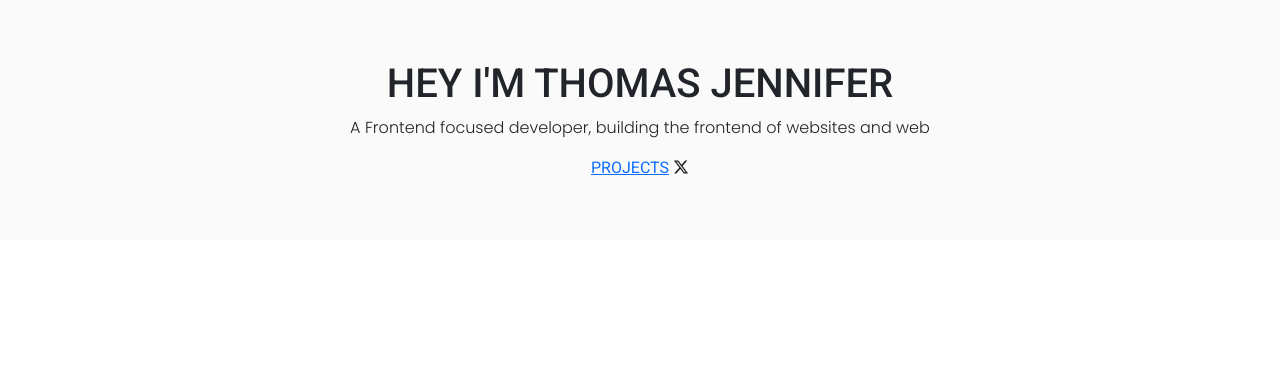
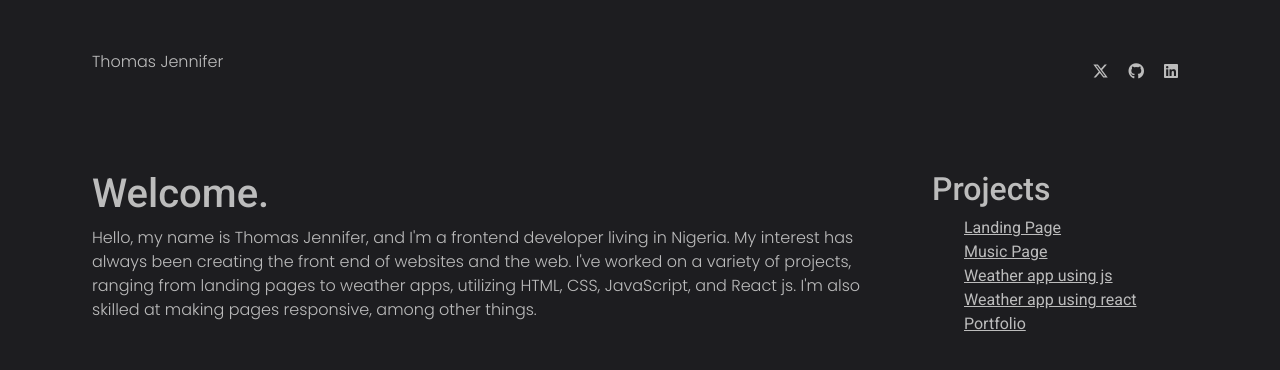
Before and after one commit to ogechi3/My-Portfolio, a plain HTML site: page index.html in a window 1280 px wide. Drawn offline with nearby package versions, Linux system fonts and the light colour scheme.

Commit message:
removed unnecessary files

```diff
--- a/index.html
+++ b/index.html
@@ -39,13 +39,84 @@
     <title>Portfolio</title>
   </head>
   <body>
-    <header class="hero">
-      <h1>HEY I'M THOMAS JENNIFER</h1>
-      <p>
-        A Frontend focused developer, building the frontend of websites and web
-      </p>
-      <a href="/">PROJECTS</a>
-      <i class="fa-brands fa-x-twitter"></i>
+    <header>
+      <div class="container">
+        <div>
+          <nav>
+            <p>Thomas Jennifer</p>
+            <ul>
+              <li>
+                <a href="https://twitter.com/Jennifer34495" target="_blank"
+                  ><i class="fa-brands fa-x-twitter"></i
+                ></a>
+              </li>
+              <li>
+                <a href="https://github.com/ogechi3" target="_blank"
+                  ><i class="fa-brands fa-github"></i
+                ></a>
+              </li>
+              <li>
+                <a
+                  href="https://www.linkedin.com/in/jennifer-thomas13/"
+                  target="_blank"
+                  ><i class="fa-brands fa-linkedin"></i
+                ></a>
+              </li>
+            </ul>
+          </nav>
+        </div>
+      </div>
     </header>
+    <main>
+      <div class="container">
+        <div class="row">
+          <div class="col-sm-9">
+            <h1>Welcome.</h1>
+            <p>
+              Hello, my name is Thomas Jennifer, and I'm a frontend developer
+              living in Nigeria. My interest has always been creating the front
+              end of websites and the web. I've worked on a variety of projects,
+              ranging from landing pages to weather apps, utilizing HTML, CSS,
+              JavaScript, and React js. I'm also skilled at making pages
+              responsive, among other things.
+            </p>
+          </div>
+          <div class="col-sm-3">
+            <h2>Projects</h2>
+            <ul>
+              <li>
+                <a href="https://hpv-page.netlify.app/" target="_blank"
+                  >Landing Page</a
+                >
+              </li>
+              <li>
+                <a
+                  href="https://jennys-music-website.netlify.app/"
+                  target="_blank"
+                  >Music Page</a
+                >
+              </li>
+              <li>
+                <a href="https://nature-guide-app.netlify.app" target="_blank"
+                  >Weather app using js</a
+                >
+              </li>
+              <li>
+                <a href="https://reaact-app.netlify.app/" target="_blank"
+                  >Weather app using react</a
+                >
+              </li>
+              <li>
+                <a
+                  href="https://scintillating-medovik-3f1687.netlify.app/"
+                  target="_blank"
+                  >Portfolio</a
+                >
+              </li>
+            </ul>
+          </div>
+        </div>
+      </div>
+    </main>
   </body>
 </html>
--- a/styles.css
+++ b/styles.css
@@ -1,13 +1,56 @@
+:root {
+  --primary-font-family: "Roboto", sans-serif;
+  --secondary-font-family: "Poppins", sans-serif;
+  --primary-color: #1d1d20;
+  --secondary-color: #bcbcbc;
+}
+
 body {
-  font-family: "Roboto", sans-serif;
+  font-family: var(--primary-font-family);
+  background-color: var(--primary-color);
+  color: var(--secondary-color);
+  padding: 20px;
+  line-height: 1.5;
+  margin: 30px 60px;
+}
+header {
+  margin: 0, 0, 30px;
+}
+main{
+  margin-top:60px;
+}
+nav {
+  display: flex;
+  justify-content: space-between;
+}
+
+nav ul {
+  display: flex;
+  text-decoration: none;
+  list-style: none;
+}
+nav li {
+  padding: 10px;
+}
+nav a {
+  text-decoration: none;
+  color: var(--secondary-color);
+  font-size: 16px;
+}
+
+li {
+  list-style: none;
+  color: var(--secondary-color);
+}
+a {
+  color: var(--secondary-color);
 }
 .hero {
-  padding: 60px 20px;
   text-align: center;
   background-color: #fafafa;
 }
 
 p {
-  font-family: "Poppins", sans-serif;
+  font-family: var(--secondary-font-family);
   font-weight: 300;
 }
```
Also changed, not shown: about.html (deleted), contact.html (deleted), project.html (deleted), 1 other file.
